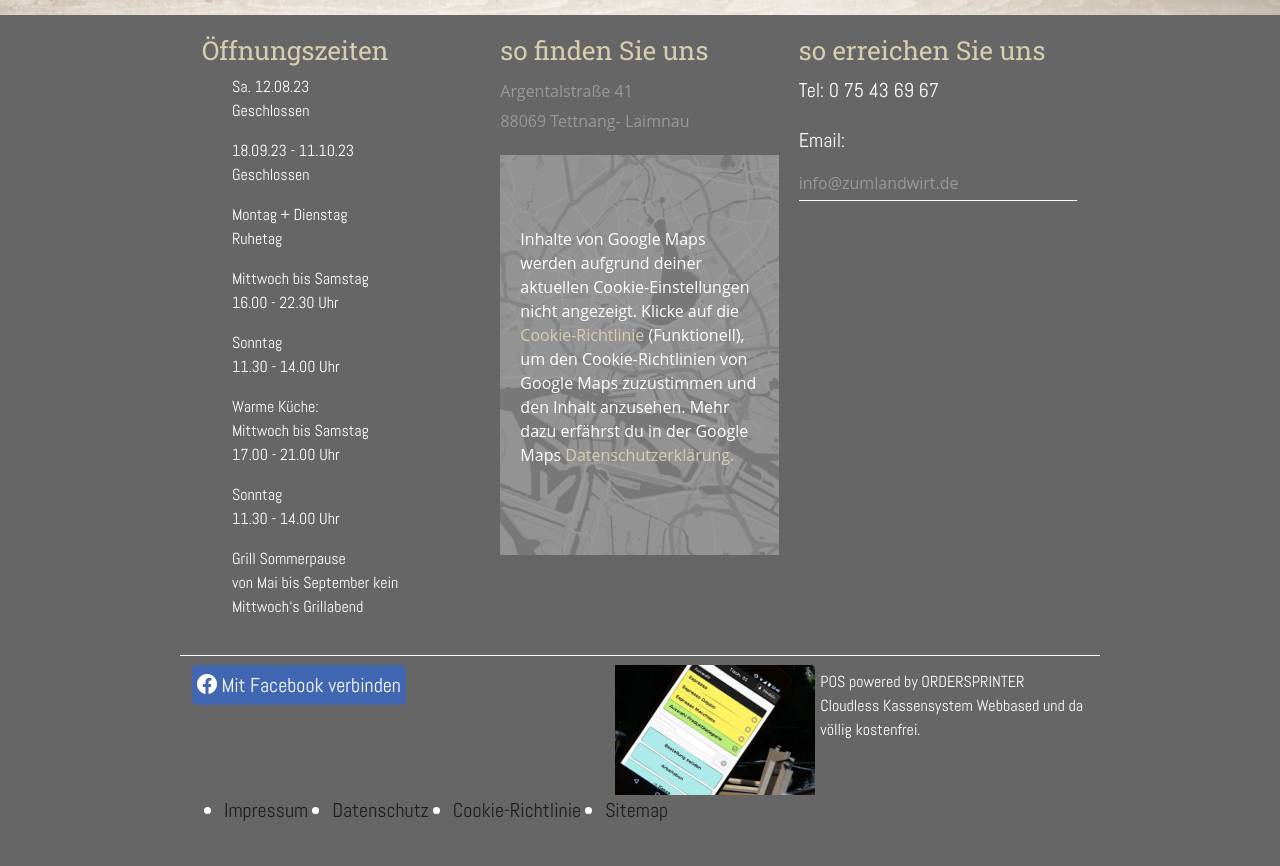
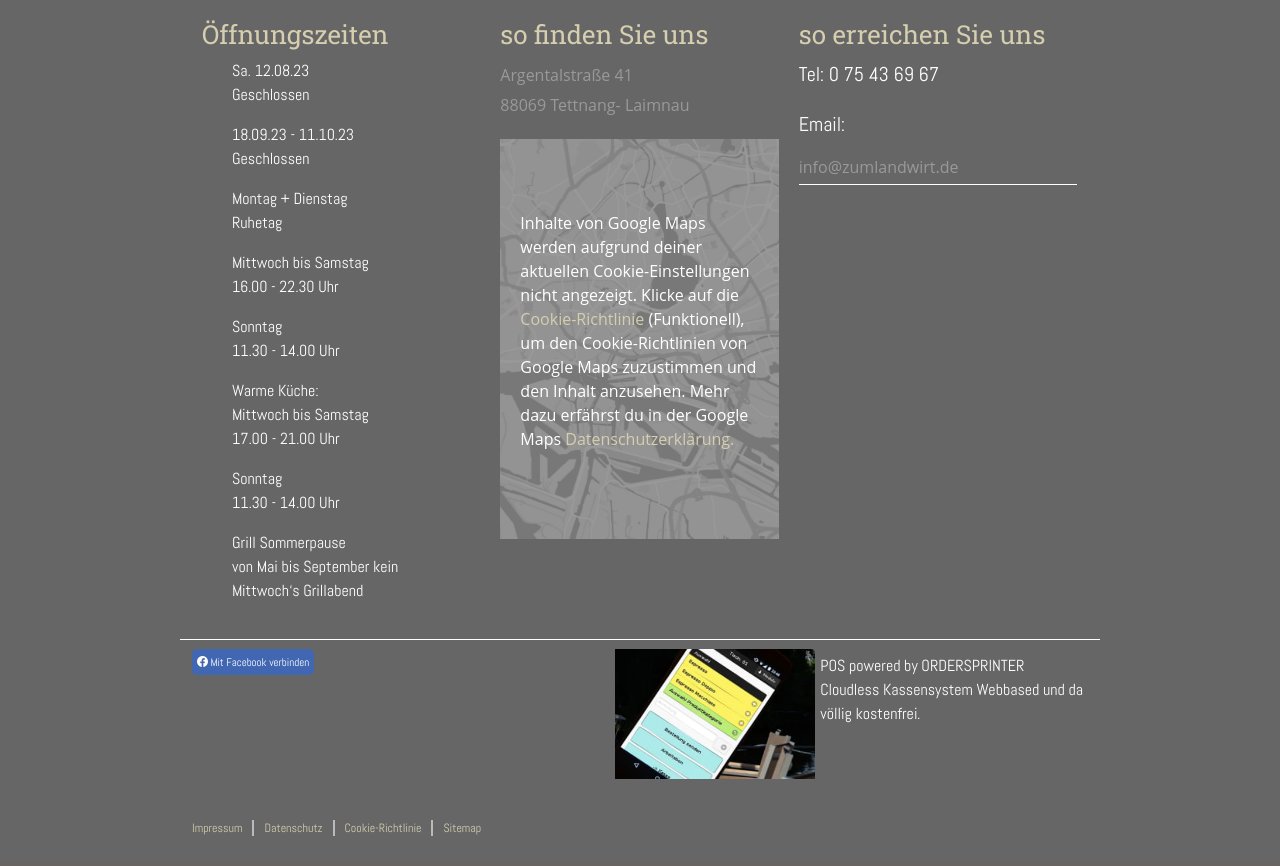
Before and after one commit to Natoilad/zumlandwirt, a PHP site: page / in a window 1280 px wide. Shown: the part 1656-2522 px from the top of the page. After the commit the page ends 2492 px from the top, so only its background shows below. Run offline with PHP 8.4, Linux system fonts and the light colour scheme.

Commit message:
index-done

```diff
--- a/assets/css/style.css
+++ b/assets/css/style.css
@@ -339,7 +339,7 @@
   width: 42px;
   height: 42px;
   border-radius: 5px;
-  border: 1px solid #fff;
+  border: 1px solid #b4b1b1;
   transition: all 0.4s;
   opacity: 0.8;
 }
@@ -461,13 +461,13 @@
   padding: 10px 0;
   position: relative;
 }
-.header {
+/* .header {
   opacity: 0.9;
   background-color: rgba(213, 206, 175, 0.9);
   @media (min-width: 991px) {
     opacity: 0.3;
   }
-}
+} */
 
 #header .logo {
   font-size: 28px;
@@ -530,7 +530,6 @@
   transition: 0.3s;
   letter-spacing: 0.4px;
   position: relative;
-  text-transform: uppercase;
 }
 
 .navbar a i,
@@ -1677,7 +1676,7 @@
   }
 }
 .footer_facebook_link {
-  height: 40px;
+  height: 100%;
   background-color: #4267b2;
   color: #fff;
   padding: 5px;
@@ -1703,3 +1702,9 @@
     align-items: start;
   }
 }
+
+.nav_font {
+  font-family: 'Bad Script', cursive, google;
+  font-size: 16px !important;
+  font-style: normal !important;
+}
--- a/index.html
+++ b/index.html
@@ -63,18 +63,25 @@
     <!-- ======= Header ======= -->
     <header id="header" class="fixed-top header">
       <div
+        style="height: 28px"
         class="container d-flex align-items-center justify-content-end fix_header"
       >
         <nav id="navbar" class="navbar">
           <ul class="mobile_header">
             <li>
-              <a class="nav-link scrollto active" href="index.html">Start</a>
+              <a class="nav-link scrollto nav_font active" href="index.html"
+                >Start</a
+              >
             </li>
             <li>
-              <a class="nav-link scrollto" href="über-uns.html">Über uns</a>
+              <a class="nav-link scrollto nav_font" href="über-uns.html"
+                >Über uns</a
+              >
             </li>
             <li>
-              <a class="nav-link scrollto" href="galerie.html">Galerie</a>
+              <a class="nav-link scrollto nav_font" href="galerie.html"
+                >Galerie</a
+              >
             </li>
           </ul>
           <i class="bi bi-list mobile-nav-toggle"></i>
@@ -283,17 +290,18 @@
       <div class="container">
         <div class="">
           <div class="footer_container_link">
-            <a class="footer_facebook_link" href="#"
+            <a style="font-size: 11px" class="footer_facebook_link" href="#"
               ><i class="bi bi bi-facebook"></i> Mit Facebook verbinden</a
             >
             <div class="footer_container">
-              <a href="#"
+              <a href="https://www.ordersprinter.de/" target="_blank"
                 ><img
                   src="./assets/img/system.jpg"
                   width="200"
                   height="130"
                   alt="system"
                   loading="lazy"
+                  style="margin-bottom: 20px"
               /></a>
               <p style="font-size: 16px; text-align: start; padding: 5px">
                 POS powered by ORDERSPRINTER <br />
@@ -304,11 +312,54 @@
             </div>
           </div>
         </div>
-        <ul class="d-flex flex-wrap gap-4">
-          <li><a href="about.html">Impressum</a></li>
-          <li><a href="privacy.html">Datenschutz</a></li>
-          <li><a href="#">Cookie-Richtlinie</a></li>
-          <li><a href="sitemap.html">Sitemap</a></li>
+        <ul
+          style="
+            margin: 0;
+            padding: 0;
+            margin-top: 20px;
+            font-size: 12px;
+            list-style: none;
+            gap: 10px;
+            color: #d5ceaf !important;
+          "
+          class="d-flex flex-wrap"
+        >
+          <li>
+            <a style="color: #d5ceaf !important" href="about.html">Impressum</a>
+          </li>
+          <li>
+            <a
+              style="
+                color: #d5ceaf !important;
+                border-left: 2px solid#bababa;
+                padding-left: 10px;
+              "
+              href="privacy.html"
+              >Datenschutz</a
+            >
+          </li>
+          <li>
+            <a
+              style="
+                color: #d5ceaf !important;
+                border-left: 2px solid#bababa;
+                padding-left: 10px;
+              "
+              href="#"
+              >Cookie-Richtlinie</a
+            >
+          </li>
+          <li>
+            <a
+              style="
+                color: #d5ceaf !important;
+                border-left: 2px solid#bababa;
+                padding-left: 10px;
+              "
+              href="sitemap.html"
+              >Sitemap</a
+            >
+          </li>
         </ul>
       </div>
     </footer>
```
